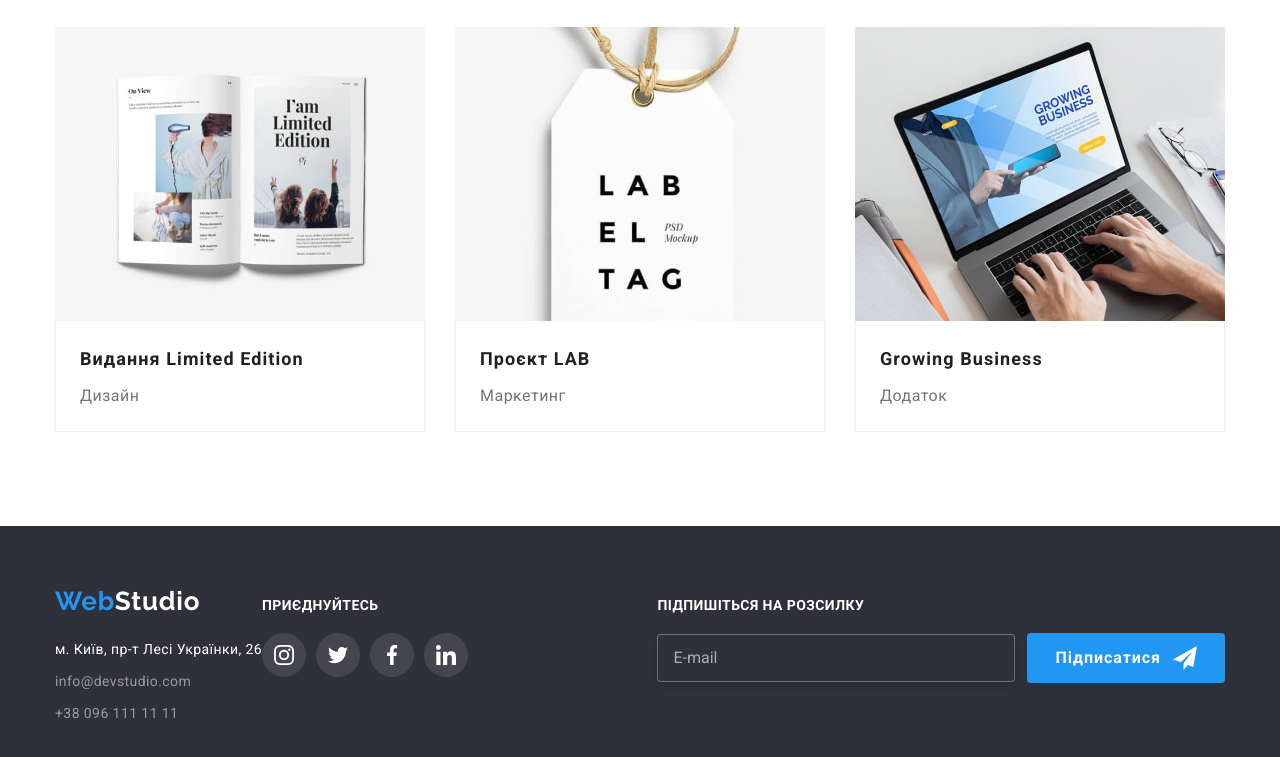
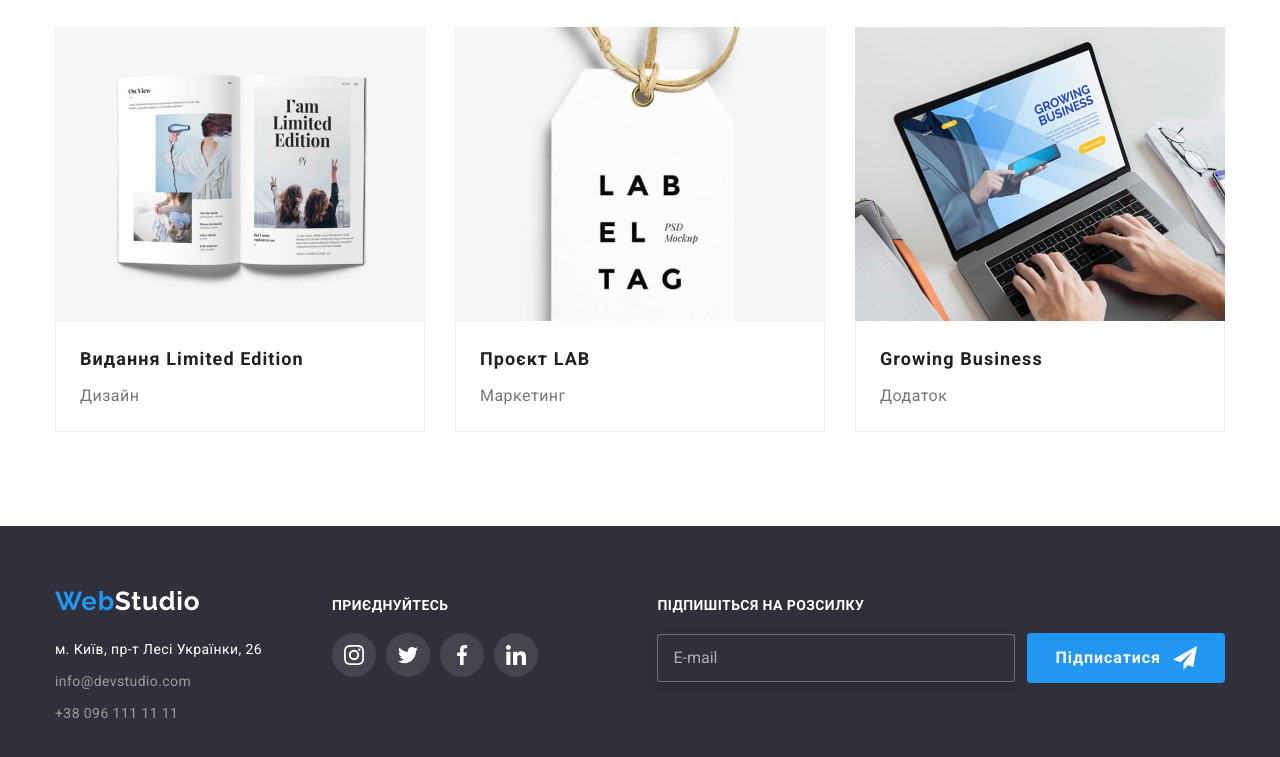
Before and after one commit to Milosska/goit-markup-hw-08, a plain HTML site: page portfolio.html in a window 1280 px wide. Shown: the part 1109-1866 px from the top of the page. Drawn offline with nearby package versions, Linux system fonts and the light colour scheme.

Commit message:
footer portfilio bag fixed

```diff
--- a/portfolio.html
+++ b/portfolio.html
@@ -363,9 +363,10 @@
     <!-- Підвал -->
     <footer class="footer">
       <div class="footer__container">
+        <div class="footer__thumb">
           <div class="address__wrap">
             <a class="logo footer__logo logo--white" href="./index.html"
-            ><span class="logo__accent">Web</span><span class="footer-logo-accent">Studio</span></a
+              ><span class="logo__accent">Web</span>Studio</a
             >
             <address class="address">
               <ul class="address__list">
@@ -444,6 +445,7 @@
               </li>
             </ul>
           </div>
+        </div>
         <div class="subscribe">
           <p class="subscribe__name">Підпишіться на розсилку</p>
           <form class="subscribe__form" name="footer-form" autocomplete="on">
--- a/sass/layout/_portfolio.scss
+++ b/sass/layout/_portfolio.scss
@@ -58,7 +58,7 @@
   @extend %list;
 
   @include media(min, tablet) {
-    @include flex-m;
+    @include flex-m(flex-start, center);
     flex-wrap: wrap;
     margin-right: -30px;
     margin-bottom: -30px;
```
Also changed, not shown: css/main.css, css/main.min.css, 2 other files. Lines whose indentation alone changed are shown as unchanged.
